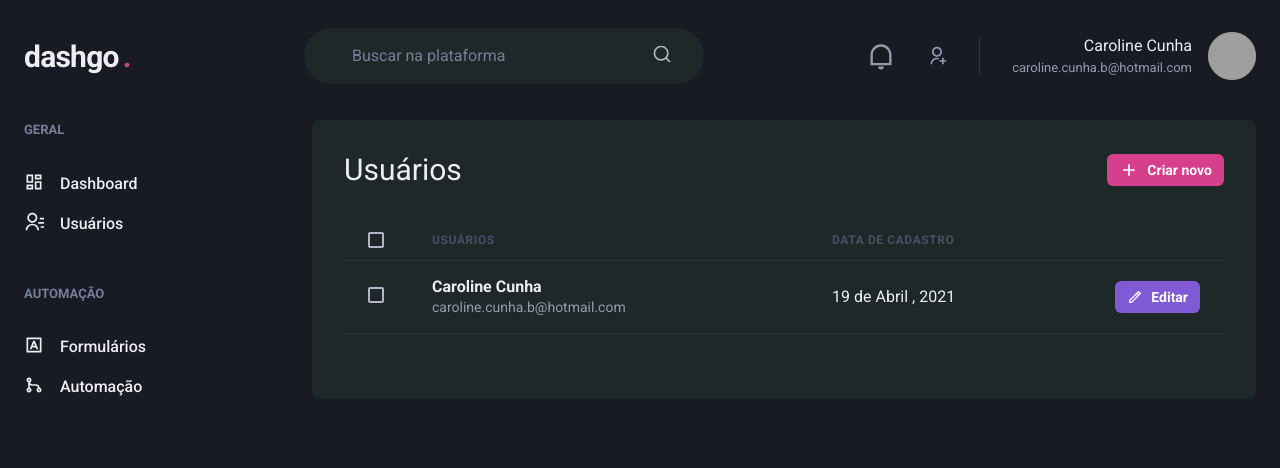
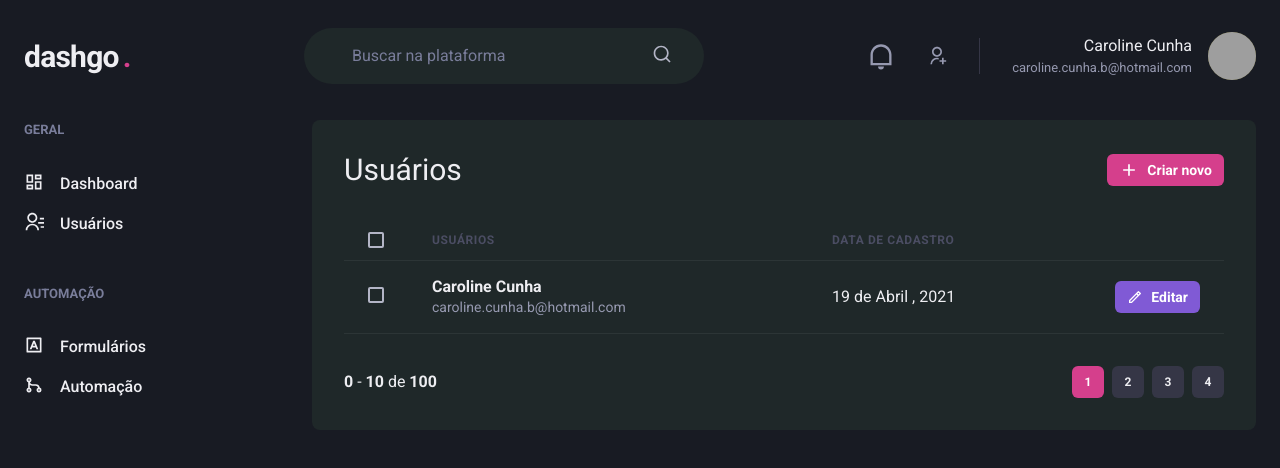
Before and after one commit to CarolineCunha/ignite-dashgo, a Next.js app: page /users in a window 1280 px wide. Shown: the top 468 px of the page. Built offline with nearby package versions, Linux system fonts and the light colour scheme; grey boxes are pictures that could not be loaded.

Commit message:
paginação

```diff
--- /dev/null
+++ b/src/components/Pagination.tsx
@@ -0,0 +1,67 @@
+import { Stack, Button, Box } from "@chakra-ui/react";
+
+export function Pagination() {
+    return (
+        <Stack
+            direction="row"
+            mt="8"
+            justify="space-between"
+            spacing="6"
+            align="center"
+
+        >
+            <Box>
+                <strong>0</strong> - <strong>10</strong> de <strong>100</strong>
+            </Box>
+            <Stack direction="row" spacing="2">
+            <Button
+            size="sm"
+            fontSize="xs"
+            width="4"
+            colorScheme="pink"
+            disabled
+            _disabled={{
+                bgColor: 'pink.500',
+                cursor: 'default',
+            }}
+            >
+                1
+            </Button>
+            <Button
+            size="sm"
+            fontSize="xs"
+            width="4"
+            bg="gray.700"
+            _hover={{
+                bg: 'gray.500'
+            }}
+            >
+                2
+            </Button>
+            <Button
+            size="sm"
+            fontSize="xs"
+            width="4"
+            bg="gray.700"
+            _hover={{
+                bg: 'gray.500'
+            }}
+            >
+                3
+            </Button>
+            <Button
+            size="sm"
+            fontSize="xs"
+            width="4"
+            bg="gray.700"
+            _hover={{
+                bg: 'gray.500'
+            }}
+            >
+                4
+            </Button>
+            </Stack>
+
+        </Stack>
+    )
+}
--- a/src/pages/users/index.tsx
+++ b/src/pages/users/index.tsx
@@ -2,6 +2,7 @@
 import { Header } from '../../components/Header'
 import { Sidebar } from '../../components/Sidebar'
 import { RiAddLine, RiPencilLine } from 'react-icons/ri'
+import { Pagination } from '../../components/Pagination'
 
 export default function UserList() {
     return (
@@ -50,6 +51,7 @@
                                 </Tr>
                             </Tbody>
                         </Table>
+                        <Pagination />
                 </Box>
             </Flex>
 
```
